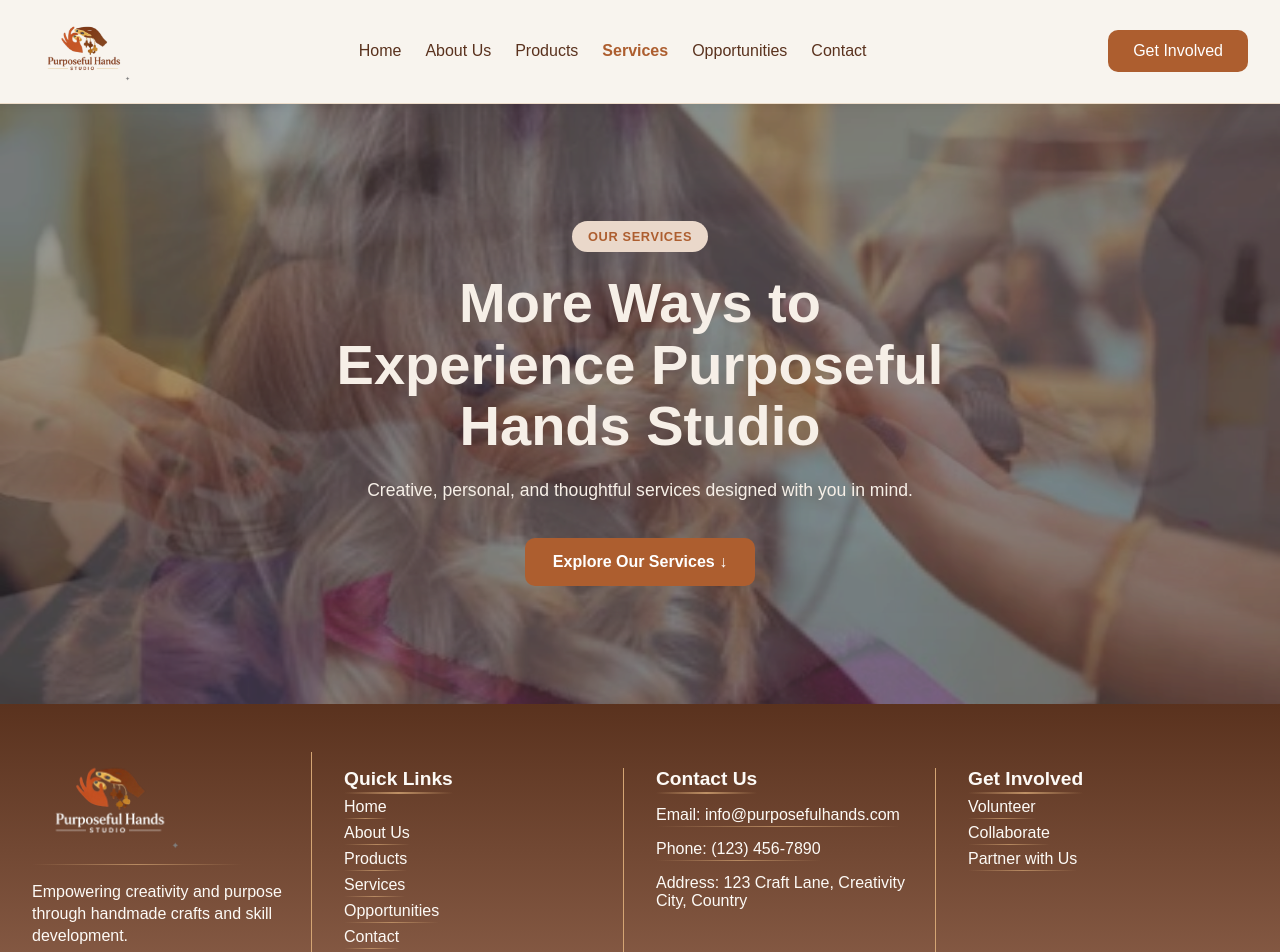
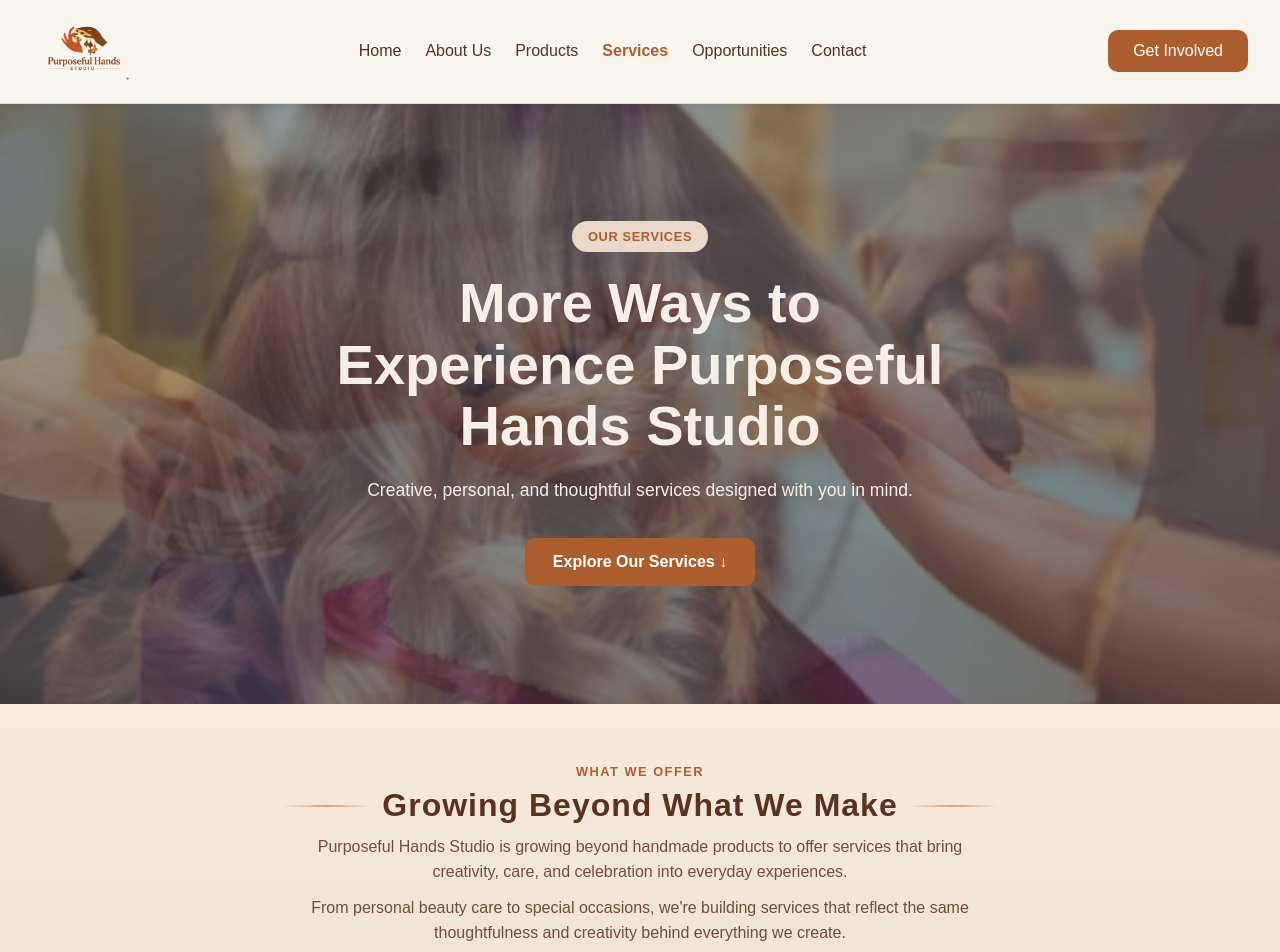
Before and after one commit to RuthAmoasi/purposeful-hands, a React (Vite) app: page /services in a window 1280 px wide. Shown: the top 952 px of the page. Built offline with nearby package versions, Linux system fonts and the light colour scheme.

Commit message:
feat: add services intro to services pages

```diff
--- /dev/null
+++ b/src/components/services/ServicesIntro.css
@@ -0,0 +1,71 @@
+.services-intro-section {
+  background: var(--section-warm-background);
+  width: 100%;
+}
+
+.services-intro-container {
+  text-align: center;
+  display: flex;
+  flex-direction: column;
+  align-items: center;
+  position: relative;
+}
+
+.services-intro-container h4 {
+  color: var(--primary-color);
+  font-size: 0.8rem;
+  letter-spacing: 1.5px;
+  font-weight: 700;
+  margin-bottom: 8px;
+}
+
+.services-intro-container h2 {
+  font-size: 2rem;
+  letter-spacing: 1px;
+  margin-bottom: 10px;
+  position: relative;
+  display: inline-block;
+}
+
+.services-intro-container h2::before,
+.services-intro-container h2::after {
+  content: "";
+  position: absolute;
+  top: 50%;
+  width: 90px;
+  height: 2px;
+  background: linear-gradient(
+    to right,
+    transparent,
+    var(--accent-color),
+    transparent
+  );
+}
+
+.services-intro-container h2::before {
+  right: 100%;
+  margin-right: 10px;
+}
+
+.services-intro-container h2::after {
+  left: 100%;
+  margin-left: 10px;
+}
+
+.services-intro-container p {
+  max-width: 700px;
+  line-height: 1.6;
+  margin-bottom: 10px;
+  color: rgba(var(--text-color-rgb), 0.85);
+}
+
+@media (max-width: 768px) {
+  .services-intro-container {
+    padding: var(--section-padding-mobile);
+  }
+
+  .services-intro-container h2::before,
+  .services-intro-container h2::after {
+    display: none;
+  }
+}
--- /dev/null
+++ b/src/components/services/ServicesIntro.jsx
@@ -0,0 +1,24 @@
+import "./ServicesIntro.css";
+
+function ServicesIntro() {
+  return (
+    <section className="services-intro-section">
+      <div className="services-intro-container container">
+        <h4>WHAT WE OFFER</h4>
+        <h2>Growing Beyond What We Make</h2>
+        <p>
+          Purposeful Hands Studio is growing beyond handmade products to offer
+          services that bring creativity, care, and celebration into everyday
+          experiences.
+        </p>
+        <p>
+          From personal beauty care to special occasions, we're building
+          services that reflect the same thoughtfulness and creativity behind
+          everything we create.
+        </p>
+      </div>
+    </section>
+  );
+}
+
+export default ServicesIntro;
--- a/src/pages/Services.jsx
+++ b/src/pages/Services.jsx
@@ -1,10 +1,12 @@
 import "./Services.css";
 import ServicesHero from "../components/services/ServicesHero";
+import ServicesIntro from "../components/services/ServicesIntro";
 
 function Services() {
   return (
     <div className="services-page">
       <ServicesHero />
+      <ServicesIntro />
     </div>
   );
 }
```
